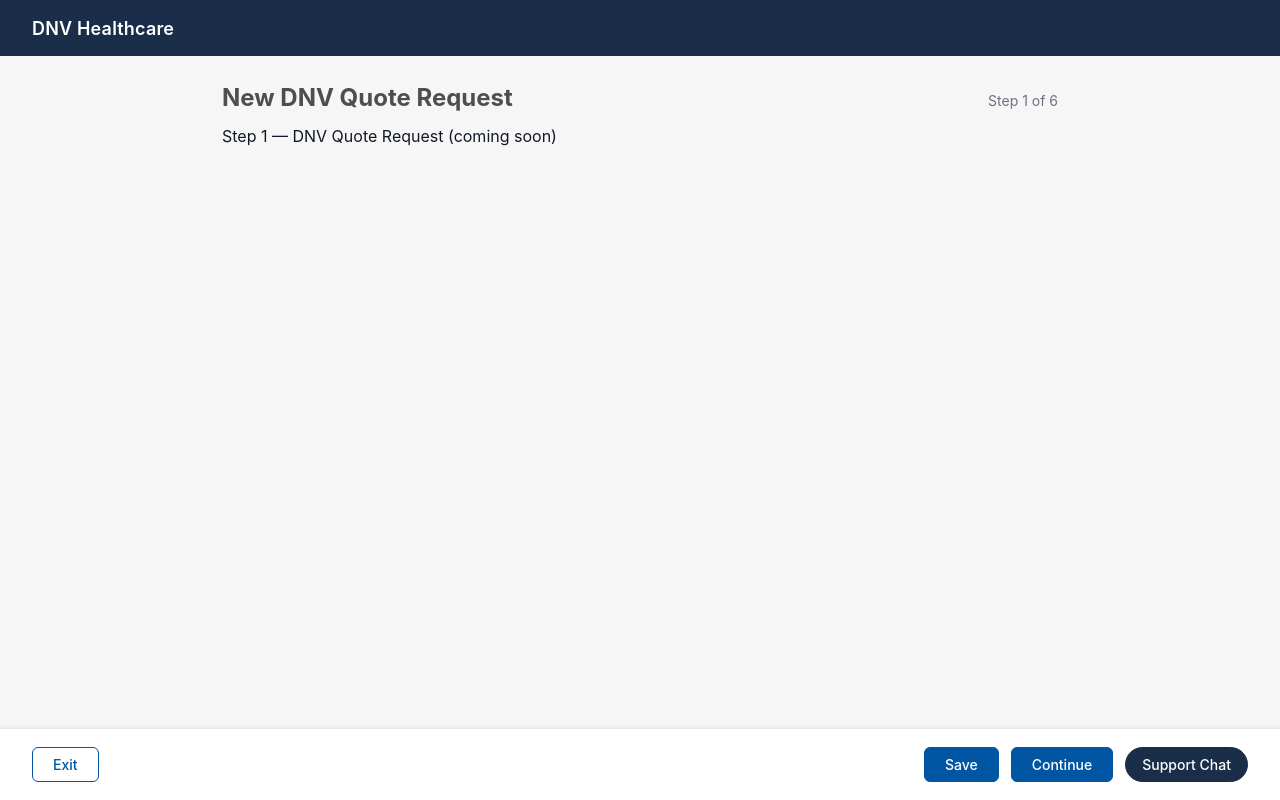
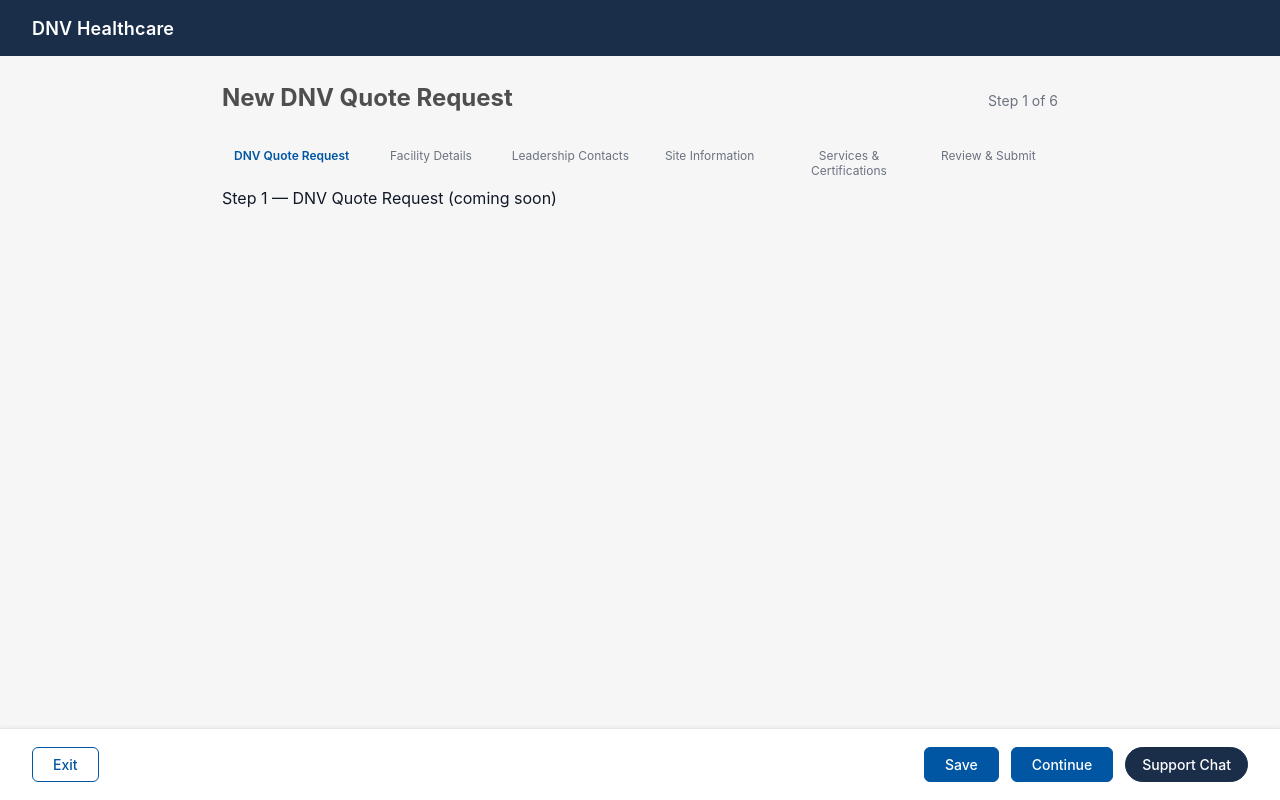
Before and after one commit to AntonioCorralG/med-launch, a React (Vite) app: page / in a window 1280 px wide. Built offline with nearby package versions, Linux system fonts and the light colour scheme.

Commit message:
feat: add step nav, fix minor bugs, install react-hook-forms

```diff
--- a/package.json
+++ b/package.json
@@ -11,7 +11,8 @@
   },
   "dependencies": {
     "react": "^19.2.5",
-    "react-dom": "^19.2.5"
+    "react-dom": "^19.2.5",
+    "react-hook-form": "^7.73.1"
   },
   "devDependencies": {
     "@eslint/js": "^10.0.1",
--- a/src/App.jsx
+++ b/src/App.jsx
@@ -4,6 +4,7 @@
 import "./App.css";
 import { STEP_LABELS, STEP_TITLES } from "./constants";
 import BottomBar from "./components/BottomBar/BottomBar";
+import StepNav from "./components/StepNav/StepNav";
 
 import DnvQuoteRequest from "./steps/DnvQuoteRequest/DnvQuoteRequest";
 import FacilityDetails from "./steps/FacilityDetails/FacilityDetails";
@@ -48,7 +49,7 @@
             Step {currentStep + 1} of {STEPS.length}
           </span>
         </div>
-        {/* <StepNav /> */}
+        <StepNav />
         <div className="app__step-component">
           <StepComponent />
         </div>
--- a/src/components/BottomBar/BottomBar.jsx
+++ b/src/components/BottomBar/BottomBar.jsx
@@ -1,11 +1,12 @@
 import "./BottomBar.css";
 import { useFormContext } from "../../hooks/useFormContext";
+import { LAST_STEP, FIRST_STEP } from "../../constants";
 
 function BottomBar({ onSave, onContinue, onSubmit }) {
   const { currentStep, prevStep } = useFormContext();
 
-  const isFirstStep = currentStep === 0;
-  const isLastStep = currentStep === 5;
+  const isFirstStep = currentStep === FIRST_STEP;
+  const isLastStep = currentStep === LAST_STEP;
 
   const handleExit = () => {
     console.log("Exiting form...", "would clear or prompt");
--- a/src/components/StepNav/StepNav.css
+++ b/src/components/StepNav/StepNav.css
@@ -0,0 +1,57 @@
+.step-nav {
+  width: 100%;
+  max-width: var(--max-content-width);
+  margin: 0 auto;
+  padding: var(--space-4) 0 var(--space-2);
+}
+
+/* ── Bar Segments ── */
+.step-nav__bar {
+  display: flex;
+  gap: 4px;
+  width: 100%;
+}
+
+.step-nav__segment {
+  flex: 1;
+  height: 4px;
+  border-radius: var(--border-radius-pill);
+  background-color: var(--color-step-inactive);
+  transition: background-color var(--transition-base);
+}
+
+.step-nav__segment--active,
+.step-nav__segment--complete {
+  background-color: var(--color-step-active);
+}
+
+/* ── Labels ── */
+.step-nav__labels {
+  display: flex;
+  width: 100%;
+  margin-top: var(--space-2);
+}
+
+.step-nav__label {
+  flex: 1;
+  font-size: var(--font-size-xs);
+  color: var(--color-text-secondary);
+  text-align: center;
+  line-height: var(--line-height-tight);
+  /* Prevent layout shift when font-weight changes */
+  transition: color var(--transition-fast);
+}
+
+.step-nav__label--active {
+  color: var(--color-primary);
+  font-weight: var(--font-weight-semibold);
+}
+
+.step-nav__label--complete {
+  color: var(--color-primary);
+  cursor: pointer;
+}
+
+.step-nav__label--complete:hover {
+  text-decoration: underline;
+}
--- a/src/components/StepNav/StepNav.jsx
+++ b/src/components/StepNav/StepNav.jsx
@@ -0,0 +1,48 @@
+import "./StepNav.css";
+import { useFormContext } from "../../hooks/useFormContext";
+import { STEP_LABELS } from "../../constants";
+
+function StepNav() {
+  const { currentStep, goToStep } = useFormContext();
+
+  return (
+    <nav className="step-nav" aria-label="Form Progress">
+      <div className="step-nav__bar">
+        {STEP_LABELS.map((label, index) => {
+          const isComplete = index < currentStep;
+          const isActive = index === currentStep;
+          return (
+            <div
+              key={label}
+              className={[
+                "step-nav__step",
+                isComplete ? "step-nav__segment--complete" : "",
+                isActive ? "step-nav__segment--active" : "",
+              ].join(" ")}
+            />
+          );
+        })}
+      </div>
+      <div className="step-nav__labels">
+        {STEP_LABELS.map((label, index) => {
+          const isActive = index === currentStep;
+          const isComplete = index < currentStep;
+          return (
+            <span
+              key={label}
+              className={[
+                'step-nav__label',
+                isActive ? "step-nav__label--active" : "",
+                isComplete ? "step-nav__label--complete" : "",
+              ].join(" ")}
+
+            >
+              {label}
+            </span>
+          );
+        })}
+      </div>
+    </nav>
+  );
+}
+export default StepNav;
--- a/src/constants/index.js
+++ b/src/constants/index.js
@@ -132,6 +132,6 @@
 ];
 
 export const ACTIONS = {
-  SET_STEP: "SET_STEP",
+  SET_CURRENT_STEP: "SET_CURRENT_STEP",
   UPDATE_STEP_DATA: "UPDATE_STEP_DATA",
 };
--- a/src/hooks/useFormContext.js
+++ b/src/hooks/useFormContext.js
@@ -35,10 +35,10 @@
 
   return {
     state,
-    dispatch,
     goToStep,
     nextStep,
     prevStep,
     currentStep: state.currentStep,
+    updateStepData,
   };
 }
```
Also changed, not shown: src/utils/helpers.js (added), 2 other files (tests, documents, lock files or other folders).
